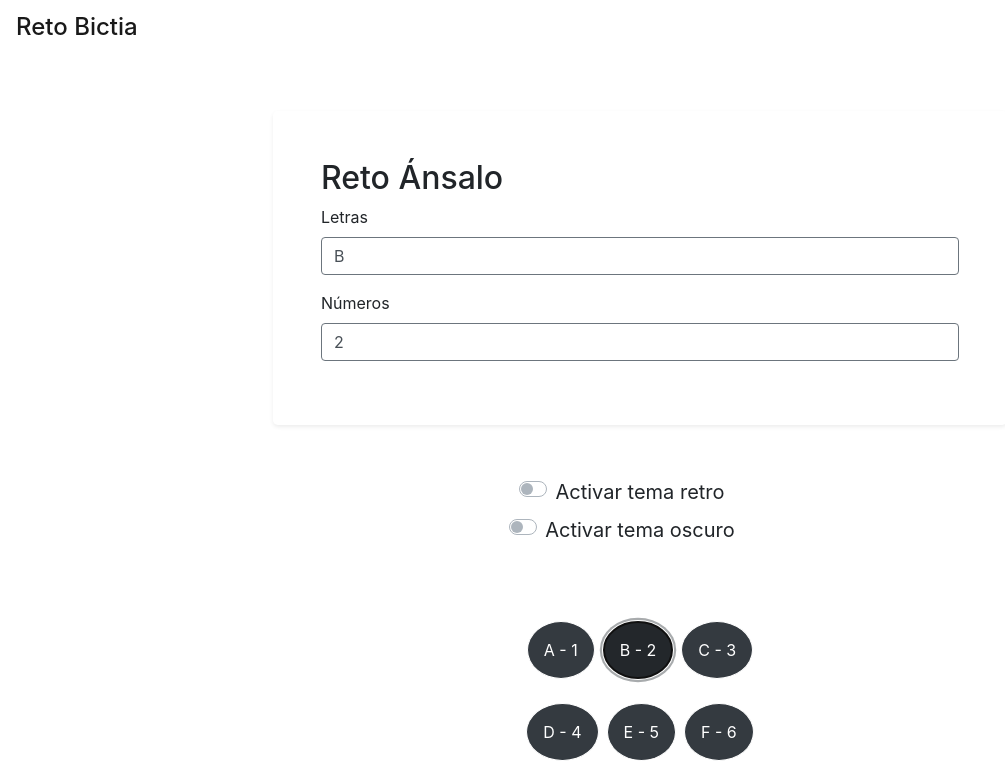
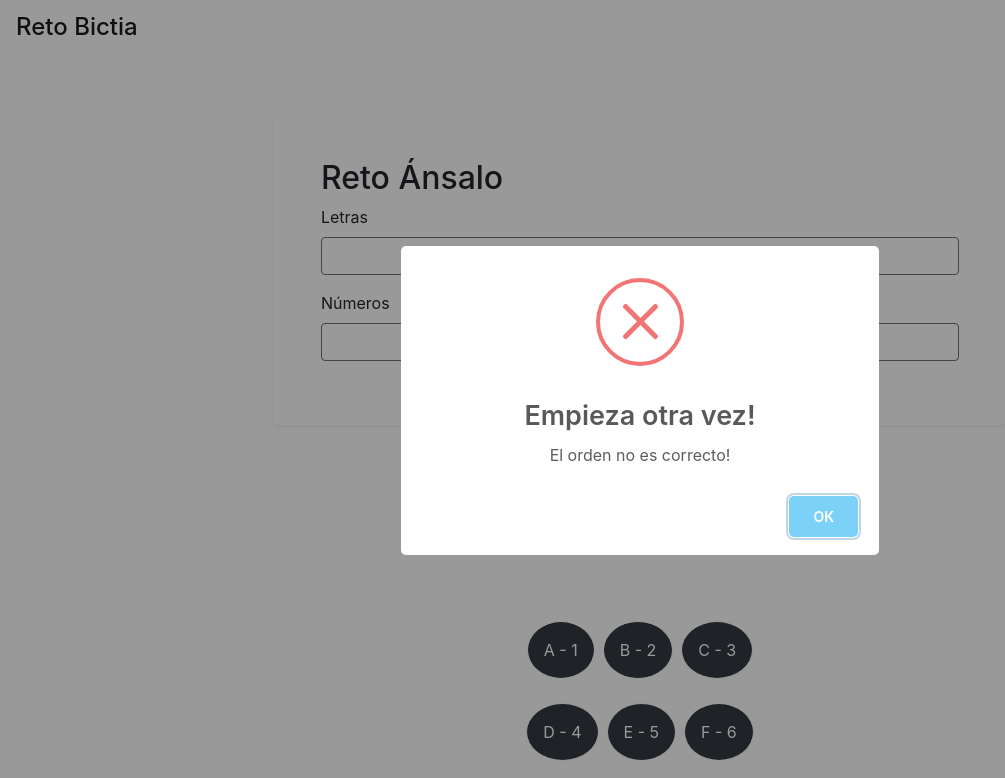
Before and after one commit to glendis20/ansalo, a plain HTML site: page index.html in a window 1280 px wide. Both pictures are taken after a click on the button "B - 2". Shown: the top 778 px of the page, without its empty margins (0-1005 px from the left). Drawn offline with nearby package versions, Linux system fonts and the light colour scheme.

Commit message:
se añaden alertas

```diff
--- a/assets/js/theme.js
+++ b/assets/js/theme.js
@@ -1,10 +1,11 @@
+const ordenLetras = 'ABCDEFGHIJ';
+
 
 function theme(tema){
     limpiarTema();
     let cuerpo = document.getElementById('cuerpo');
     cuerpo.classList.add(tema);
     localStorage.setItem("tema", tema);
-    console.log('el tema es' + localStorage.getItem("tema"));
 }
 
 function temaGuardado(){
@@ -17,18 +18,48 @@ function temaGuardado(){
     }
 
 }
+
 function limpiarTema(){
     let cuerpo = document.getElementById('cuerpo');
     cuerpo.classList.remove('retro');
     cuerpo.classList.remove('dark');
 
 }
+
 function presionar(letra, numero){
 
     document.getElementById('letras').value=document.getElementById('letras').value+letra;
     document.getElementById('numeros').value=document.getElementById('numeros').value+numero;
 
+    let letras  = document.getElementById('letras').value;
+    let numeros = document.getElementById('numeros').value;
+
+    let bandera = false;
+
+    for (let indice = 0; indice < letras.length; indice ++)
+    {
+        if(ordenLetras.charAt(indice) !== letras.charAt(indice))
+        {
+            swal({
+                title: "Empieza otra vez!",
+                text: "El orden no es correcto!",
+                icon: "error",
+              });
+              bandera = true;
+              defecto();
+        }
+    }
+        if (ordenLetras.length === letras.length && bandera !==true){
+            swal({
+                title: "Has cumplido con el reto",
+                text: "El orden es correcto!",
+                icon: "success",
+              });
+              defecto();
+        }
 }
+
+
 
 function defecto(){
     limpiarTema();
--- a/index.html
+++ b/index.html
@@ -68,7 +68,7 @@
                         <button class="key rounded-circle btn-dark border border-white p-3 m-1" onclick="presionar('I',9)">I - 9</button>
                     </p>
                     <p class="d-flex justify-content-center m-3">
-                        <button class="key rounded-circle btn-dark border border-white p-3 m-1">ZERO</button>
+                        <button class="key rounded-circle btn-dark border border-white p-3 m-1"><a href="./assets/pages/calculo.html">ZERO</a></button>
                         <button class="key rounded-circle btn-dark border border-white p-3 m-1" onclick="presionar('J',0)">J - 0</button>
                         <button class="key rounded-circle btn-dark border border-white p-3 m-1"onclick="defecto()">RESET</button>
                     </p>
```
